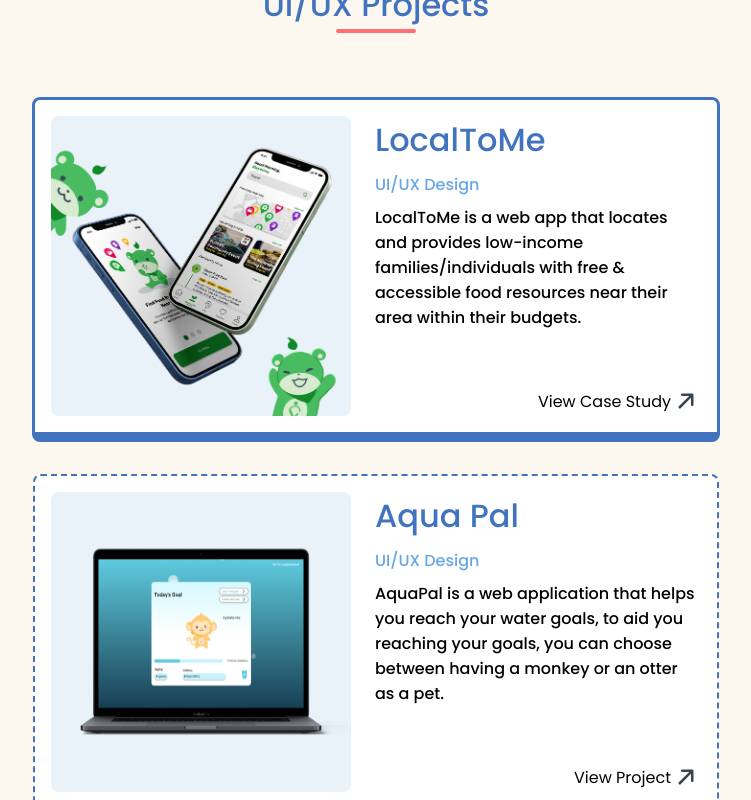
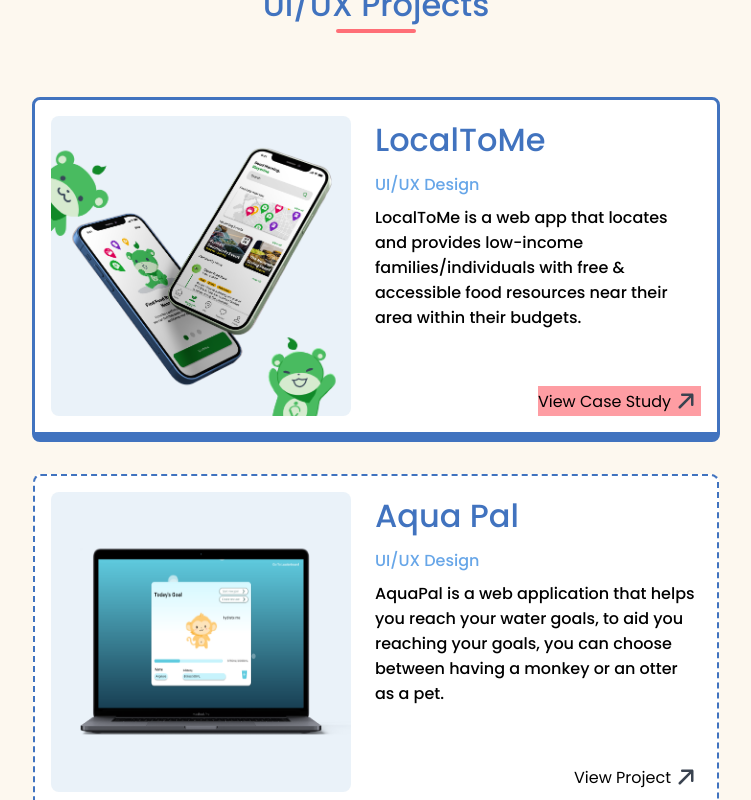
Before and after one commit to atran02/uxPortfolio, a Next.js app: page / in a window 1280 px wide. In both pictures the pointer is over the element 883 px from the left and 1362 px from the top of the page. Shown: the part 962-1762 px from the top of the page, without its empty margins (264-1015 px from the left). Built offline with nearby package versions, Linux system fonts and the light colour scheme.

Commit message:
fix hover

```diff
--- a/styles/Home.module.css
+++ b/styles/Home.module.css
@@ -195,6 +195,6 @@
   margin-top: auto;
   transition:all .2s ease-in-out;
 }
-.icard:hover > .popIcon{
+.icard:hover .popIcon{
   background-color: var(--monkeyA2);
 }
```
